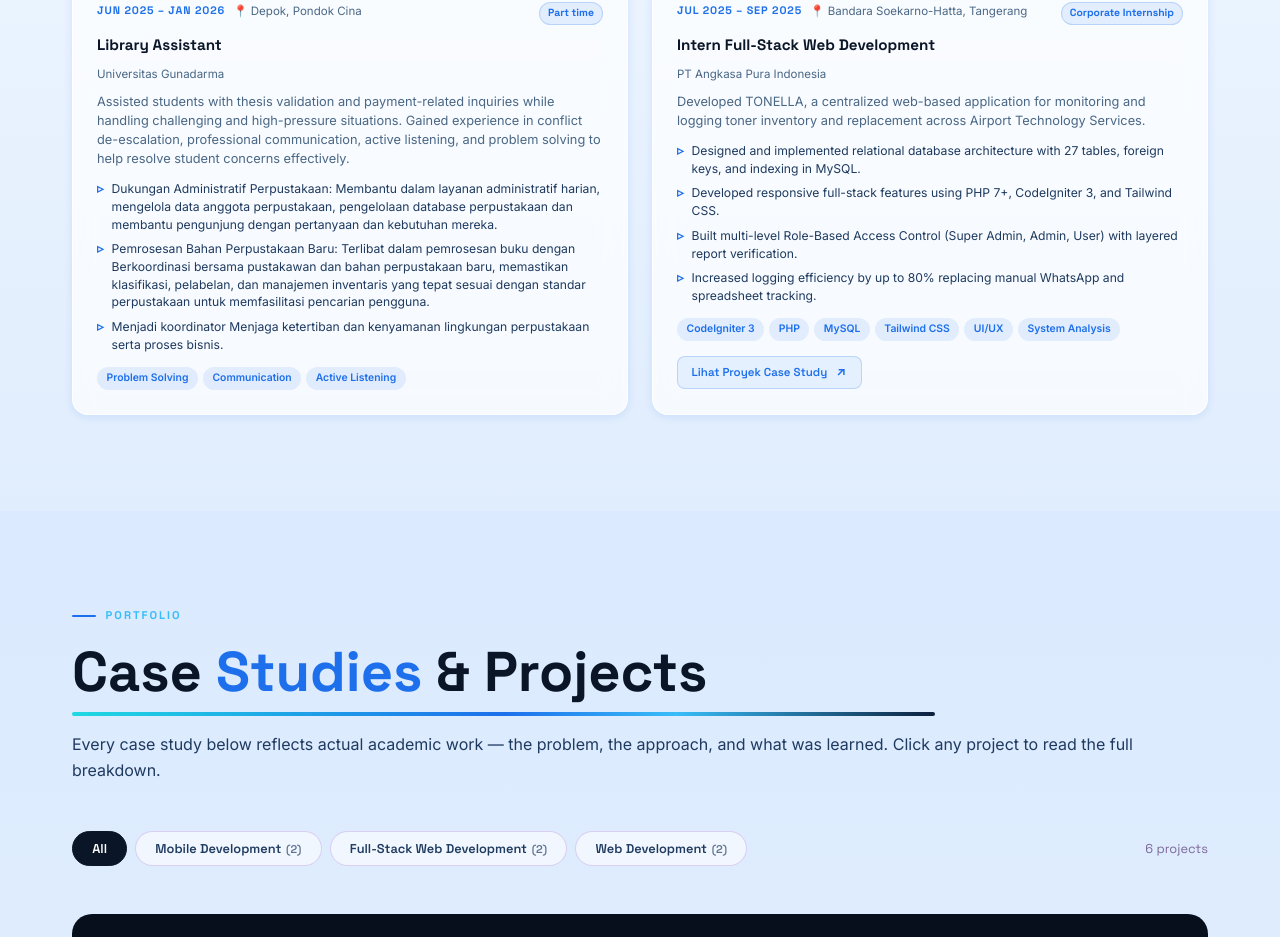
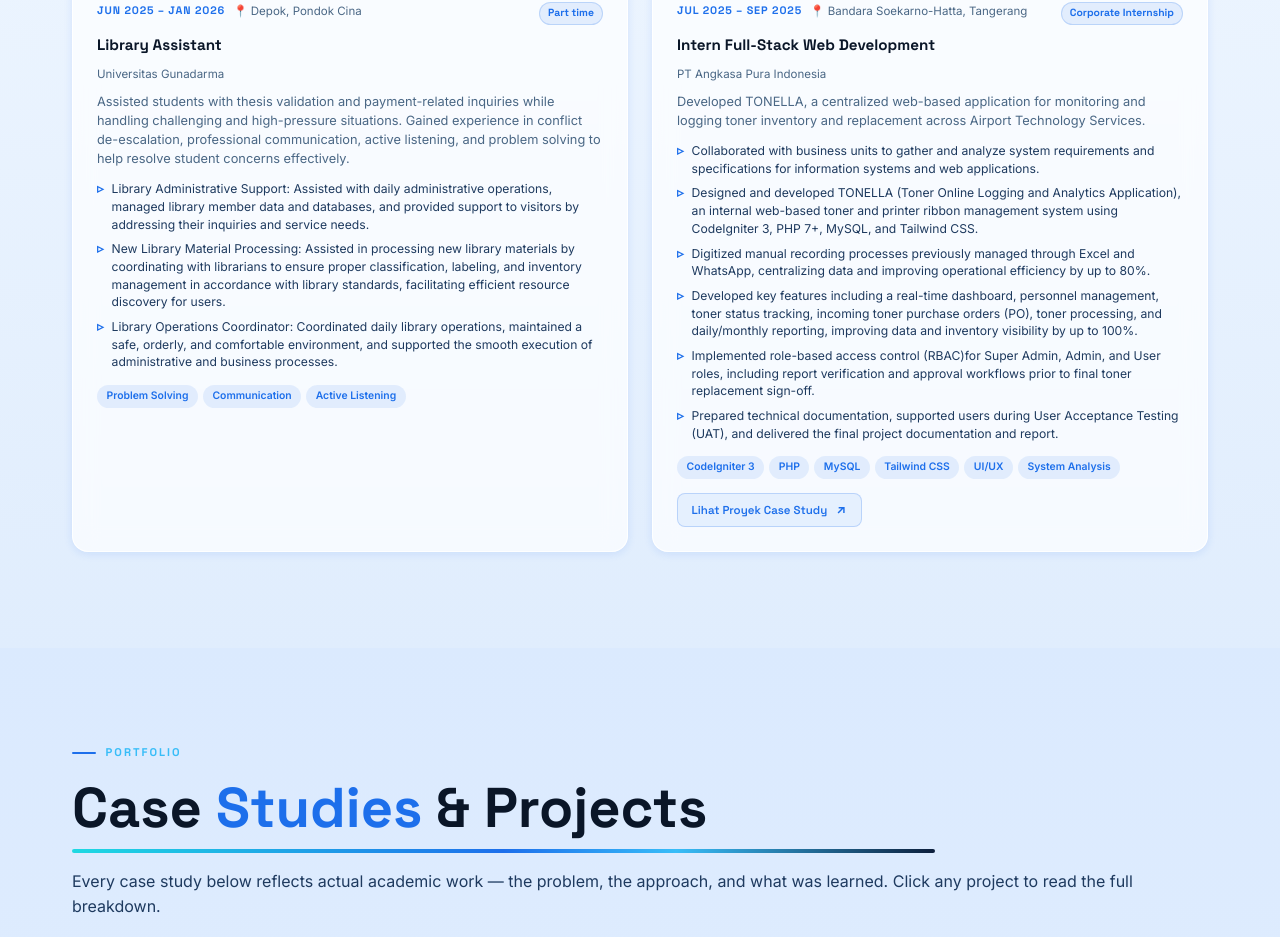
Before and after one commit to Armi88/new-portofolio, a React (Vite) app: page / in a window 1280 px wide. Shown: the part 3737-4674 px from the top of the page. Built offline with nearby package versions, Linux system fonts and the light colour scheme; a web font is replaced by a local one.

Commit message:
update data

```diff
--- a/src/data.js
+++ b/src/data.js
@@ -388,9 +388,9 @@ export const workExperiences = [
     type: 'Part time',
     desc: ' Assisted students with thesis validation and payment-related inquiries while handling challenging and high-pressure situations. Gained experience in conflict de-escalation, professional communication, active listening, and problem solving to help resolve student concerns effectively.',
     highlights: [
-      'Dukungan Administratif Perpustakaan: Membantu dalam layanan administratif harian, mengelola data anggota perpustakaan, pengelolaan database perpustakaan dan membantu pengunjung dengan pertanyaan dan kebutuhan mereka.',
-      'Pemrosesan Bahan Perpustakaan Baru: Terlibat dalam pemrosesan buku dengan Berkoordinasi bersama pustakawan dan bahan perpustakaan baru, memastikan klasifikasi, pelabelan, dan manajemen inventaris yang tepat sesuai dengan standar perpustakaan untuk memfasilitasi pencarian pengguna.',
-      'Menjadi koordinator Menjaga ketertiban dan kenyamanan lingkungan perpustakaan serta proses bisnis.',
+      'Library Administrative Support: Assisted with daily administrative operations, managed library member data and databases, and provided support to visitors by addressing their inquiries and service needs.',
+      'New Library Material Processing: Assisted in processing new library materials by coordinating with librarians to ensure proper classification, labeling, and inventory management in accordance with library standards, facilitating efficient resource discovery for users.',
+      'Library Operations Coordinator: Coordinated daily library operations, maintained a safe, orderly, and comfortable environment, and supported the smooth execution of administrative and business processes.',
     ],
     tags: ['Problem Solving', 'Communication', 'Active Listening'],
   },
@@ -404,10 +404,12 @@ export const workExperiences = [
     type: 'Corporate Internship',
     desc: 'Developed TONELLA, a centralized web-based application for monitoring and logging toner inventory and replacement across Airport Technology Services.',
     highlights: [
-      'Designed and implemented relational database architecture with 27 tables, foreign keys, and indexing in MySQL.',
-      'Developed responsive full-stack features using PHP 7+, CodeIgniter 3, and Tailwind CSS.',
-      'Built multi-level Role-Based Access Control (Super Admin, Admin, User) with layered report verification.',
-      'Increased logging efficiency by up to 80% replacing manual WhatsApp and spreadsheet tracking.'
+      'Collaborated with business units to gather and analyze system requirements and specifications for information systems and web applications.',
+      'Designed and developed TONELLA (Toner Online Logging and Analytics Application), an internal web-based toner and printer ribbon management system using CodeIgniter 3, PHP 7+, MySQL, and Tailwind CSS.',
+      'Digitized manual recording processes previously managed through Excel and WhatsApp, centralizing data and improving operational efficiency by up to 80%.',
+      'Developed key features including a real-time dashboard, personnel management, toner status tracking, incoming toner purchase orders (PO), toner processing, and daily/monthly reporting, improving data and inventory visibility by up to 100%.',
+      'Implemented role-based access control (RBAC)for Super Admin, Admin, and User roles, including report verification and approval workflows prior to final toner replacement sign-off.',
+      'Prepared technical documentation, supported users during User Acceptance Testing (UAT), and delivered the final project documentation and report.',
     ],
     tags: ['CodeIgniter 3', 'PHP', 'MySQL', 'Tailwind CSS', 'UI/UX', 'System Analysis'],
     projectRef: '#project-card-3'
```
